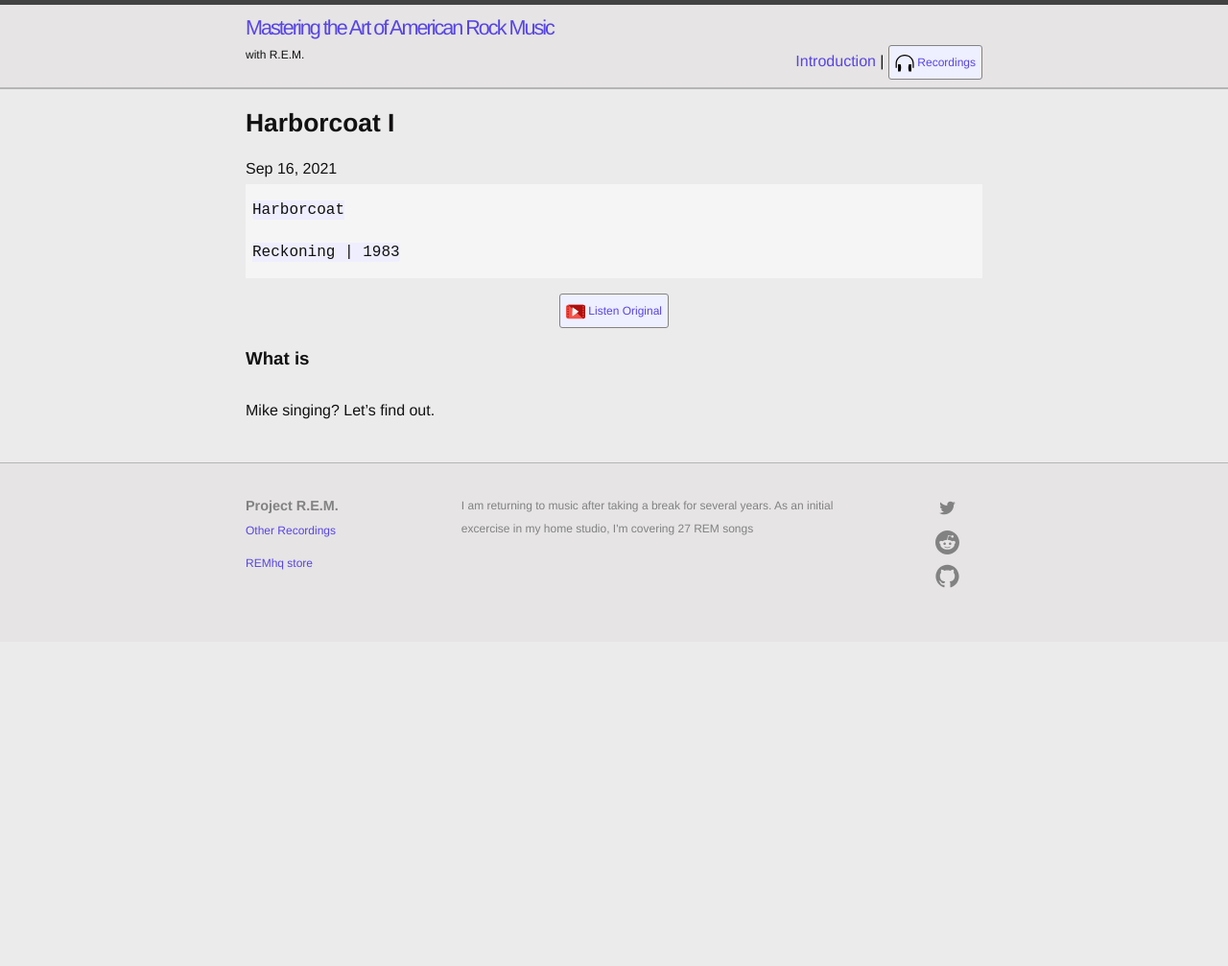
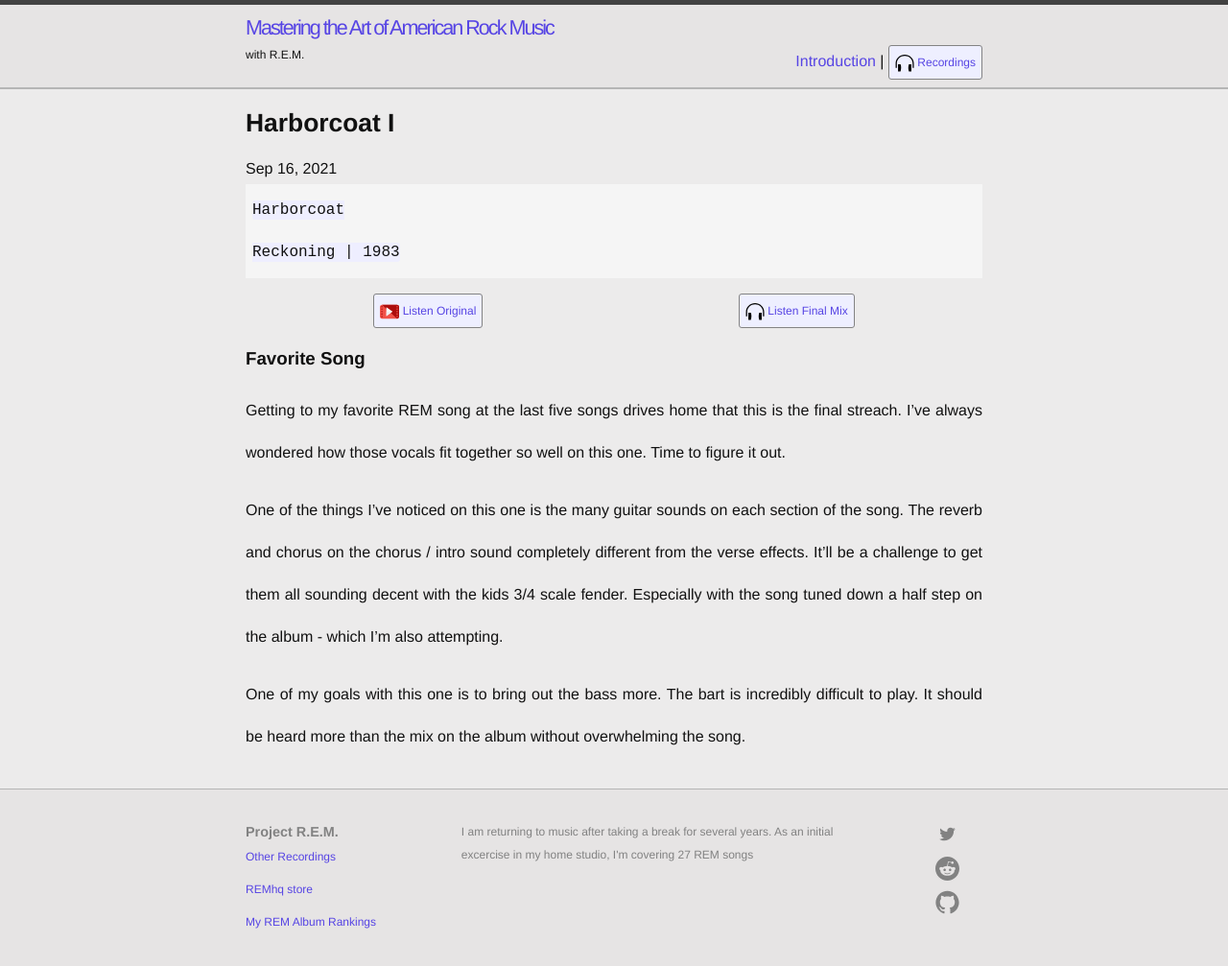
Before and after one commit to slatron/slatron.github.io, a Jekyll site: the page built from _posts/2021-09-16-21-harborcoat-1.md, in a window 1280 px wide and 1029 px high. Shown: the top 1007 px of the window at 96% size. Built offline with Jekyll 4.4.1, drawn with Linux system fonts in a browser that asks for light colours.

Commit message:
harborcoat uploaded

```diff
--- a/_includes/footer.html
+++ b/_includes/footer.html
@@ -9,13 +9,11 @@
           <li>
             <a href="https://soundcloud.com/slatron/sets/various-bands-and-projects" target="_blank">Other Recordings</a>
           </li>
-          <!--
-          <li>
-            <a href="https://slatron.github.io/comics/rem-rank.html" target="_blank">REM Album Rankings</a>
-          </li>
-           -->
           <li>
             <a href="https://www.remhq.com/store/" target="_blank">REMhq store</a>
+          </li>
+          <li>
+            <a href="https://slatron.github.io/rem-rank" target="_blank">My REM Album Rankings</a>
           </li>
         </ul>
       </div>
--- a/_posts/2021-09-16-21-harborcoat-1 copy.md
+++ /dev/null
@@ -1,18 +0,0 @@
----
-layout: post
-title:  Harborcoat I
-song: Harborcoat
-album: Reckoning
-image: reckoning.jpg
-year: "1983"
-date: 2021-09-16t12:00:01
-tags: rem-project
-category: music
-desc: R-E-A-C-T
-permalink: harborcoat-1.html
-video: https://www.youtube.com/watch?v=8oC6pxjjGHw
----
-
-### What is
-
-Mike singing? Let's find out.
--- /dev/null
+++ b/_posts/2021-09-16-21-harborcoat-1.md
@@ -0,0 +1,23 @@
+---
+layout: post
+title:  Harborcoat I
+song: Harborcoat
+album: Reckoning
+image: reckoning.jpg
+year: "1983"
+date: 2021-09-16t12:00:01
+tags: rem-project
+category: music
+desc: R-E-A-C-T
+permalink: harborcoat-1.html
+video: https://www.youtube.com/watch?v=8oC6pxjjGHw
+final_mix: https://drive.google.com/file/d/1dsF_QhiYqFhHDiMewCXub5R17EghCCtg/view?usp=sharing
+---
+
+### Favorite Song
+
+Getting to my favorite REM song at the last five songs drives home that this is the final streach. I've always wondered how those vocals fit together so well on this one. Time to figure it out.
+
+One of the things I've noticed on this one is the many guitar sounds on each section of the song. The reverb and chorus on the chorus / intro sound completely different from the verse effects. It'll be a challenge to get them all sounding decent with the kids 3/4 scale fender. Especially with the song tuned down a half step on the album - which I'm also attempting.
+
+One of my goals with this one is to bring out the bass more. The bart is incredibly difficult to play. It should be heard more than the mix on the album without overwhelming the song.
```
Also changed, not shown: _posts/2021-02-06-begin-the-begin.md (+2 -1 lines), _posts/2021-09-02-21-perfect-circle-1.md (+1 -1 lines), _posts/2021-11-06-21-harborcoat-2.md (added, +40 -0 lines), _posts/2021-11-06-21-sweetness-1.md (added, +20 -0 lines), recordings.md (+26 -0 lines).
